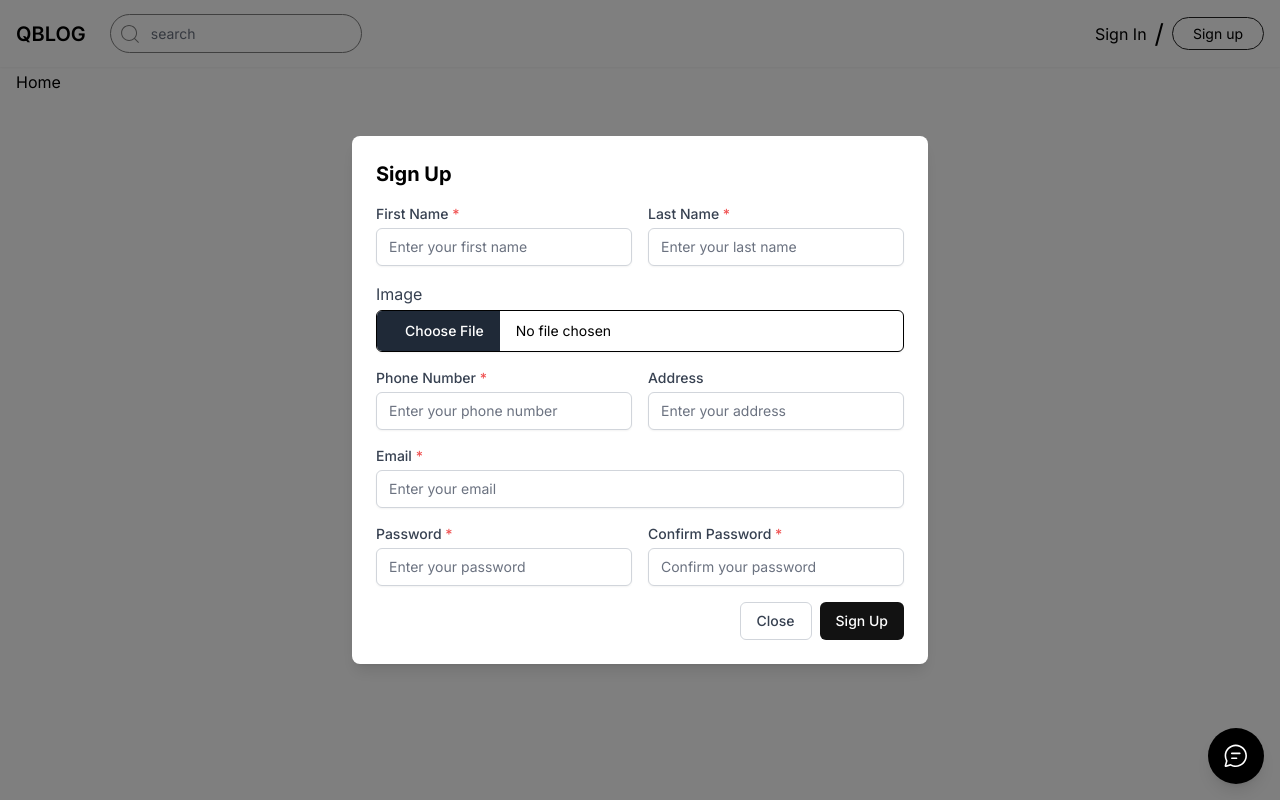
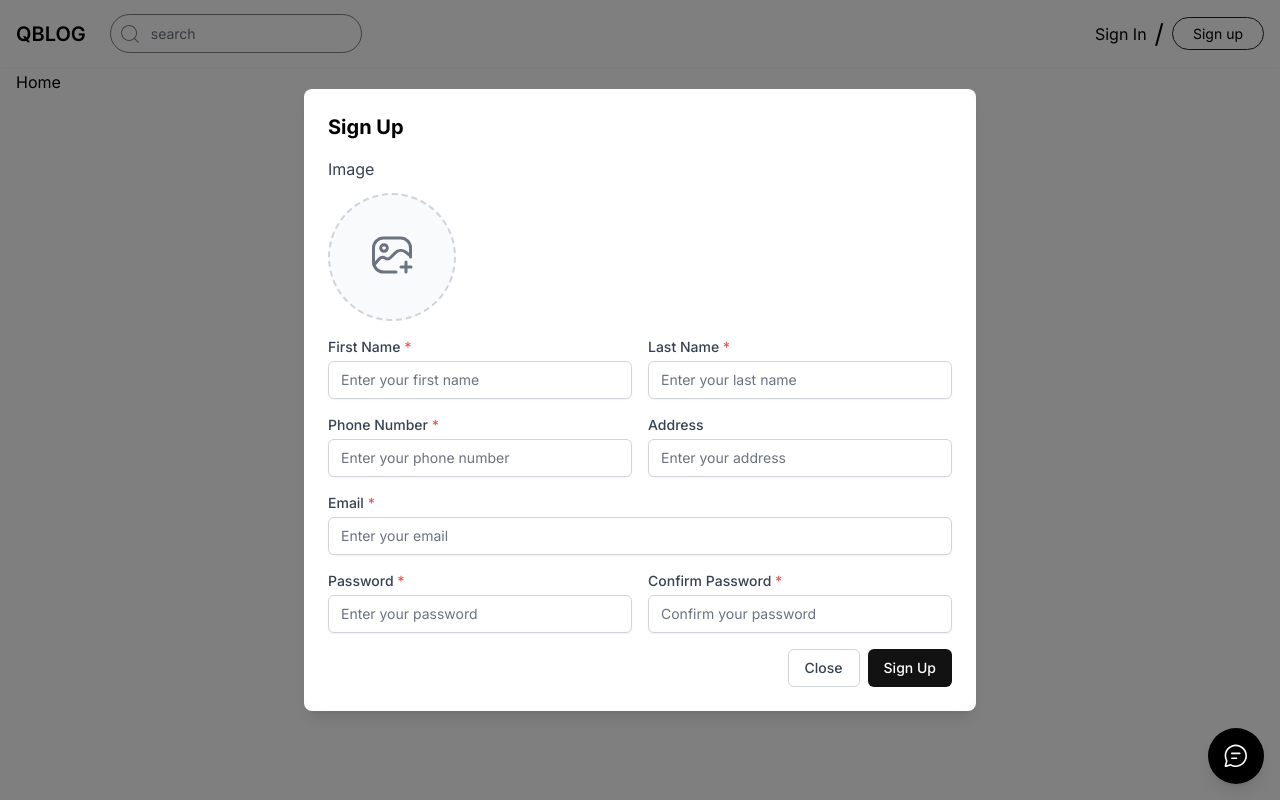
Before and after one commit to anushujan/AI-blog-website, a Next.js app in the folder frontend/: page / in a window 1280 px wide. Both pictures are taken after a click on the button "Sign up". Built offline with nearby package versions, Linux system fonts and the light colour scheme.

Commit message:
signup model image add

```diff
--- a/frontend/src/components/SignupModal.js
+++ b/frontend/src/components/SignupModal.js
@@ -155,15 +155,71 @@ const SignupModal = ({ isOpen, onClose, onSignupSuccess }) => {
 
   return (
     <div
-      className={`fixed inset-0 flex items-center justify-center ${
+      className={`fixed inset-0 flex items-center justify-center overflow-scroll  ${
         isOpen ? "" : "hidden"
       }`}
     >
       <div className="fixed inset-0 bg-black opacity-50"></div>
-      <div className="z-50 w-full max-w-xl p-6 bg-white rounded-lg shadow-lg">
+      <div className="z-50 w-full max-w-2xl p-6 bg-white rounded-lg shadow-lg mt-[140px] md:mt-0">
         <h2 className="mb-4 text-xl font-bold">Sign Up</h2>
-        <form onSubmit={handleSignup}>
-          <div className="flex w-full gap-4 mb-4">
+        <form onSubmit={handleSignup} className="">
+          <div className="mb-4">
+            <label className="block text-gray-700">Image</label>
+            <div class="flex items-start justify-start w-full mt-3">
+              <label
+                for="dropzone-file"
+                class="flex flex-col items-center justify-center h-32 w-32 border-2 border-gray-300 border-dashed rounded-full cursor-pointer bg-gray-50 dark:hover:bg-gray-800 dark:bg-gray-700 hover:bg-gray-100 dark:border-gray-600 dark:hover:border-gray-500 dark:hover:bg-gray-600"
+              >
+                <div class="flex flex-col items-center justify-center pt-5 pb-6 z-20">
+                  <svg
+                    class="w-12 h-12 mb-0 text-gray-500 dark:text-gray-400"
+                    xmlns="http://www.w3.org/2000/svg"
+                    viewBox="0 0 24 24"
+                  >
+                    <g
+                      fill="none"
+                      stroke="currentColor"
+                      stroke-linecap="round"
+                      stroke-width="1.5"
+                    >
+                      <path
+                        stroke-linejoin="round"
+                        d="M21.25 13V8.5a5 5 0 0 0-5-5h-8.5a5 5 0 0 0-5 5v7a5 5 0 0 0 5 5h6.26"
+                      />
+                      <path
+                        stroke-linejoin="round"
+                        d="m3.01 17l2.74-3.2a2.2 2.2 0 0 1 2.77-.27a2.2 2.2 0 0 0 2.77-.27l2.33-2.33a4 4 0 0 1 5.16-.43l2.47 1.91M8.01 10.17a1.66 1.66 0 1 0-.02-3.32a1.66 1.66 0 0 0 .02 3.32"
+                      />
+                      <path
+                        stroke-miterlimit="10"
+                        d="M18.994 15.5v5M16.5 18.005h5"
+                      />
+                    </g>
+                  </svg>
+                </div>
+                <input
+                  id="dropzone-file"
+                  type="file"
+                  class="hidden"
+                  accept="image/*"
+                  onChange={handleFileChange}
+                />
+                {imagePreview && (
+                  <img
+                    src={imagePreview}
+                    alt="Preview"
+                    className="absolute z-10 object-cover w-32 h-32 rounded-full shadow-sm "
+                  />
+                )}
+                {imageError && (
+                  <span className="text-red-500 text-[14px] pt-4">
+                    {imageError}
+                  </span>
+                )}
+              </label>
+            </div>
+          </div>
+          <div className="flex flex-col w-full gap-4 mb-4 md:flex-row">
             <div className="flex-1">
               <label
                 htmlFor="firstname"
@@ -209,29 +265,8 @@ const SignupModal = ({ isOpen, onClose, onSignupSuccess }) => {
               )}
             </div>
           </div>
-          <div className="mb-4">
-            <label className="block text-gray-700">Image</label>
-            <input
-              type="file"
-              accept="image/*"
-              className={`block w-full px-3 mt-1 border border-black rounded-md shadow-sm focus:outline-none focus:ring-[#121212] focus:border-[#121212] sm:text-sm `}
-              onChange={handleFileChange}
-            />
-            {imageError && (
-              <span className="text-red-500 text-[14px] pt-4">
-                {imageError}
-              </span>
-            )}
-            {imagePreview && (
-              <img
-                src={imagePreview}
-                alt="Preview"
-                className="mt-2 rounded-md shadow-sm w-full object-contain h-[250px]"
-              />
-            )}
-          </div>
 
-          <div className="flex w-full gap-4 mb-4">
+          <div className="flex flex-col w-full gap-4 mb-4 md:flex-row">
             <div className="flex-1">
               <label
                 htmlFor="phone"
@@ -301,7 +336,7 @@ const SignupModal = ({ isOpen, onClose, onSignupSuccess }) => {
             )}
           </div>
 
-          <div className="flex w-full gap-4 mb-4">
+          <div className="flex flex-col w-full gap-4 mb-4 md:flex-row">
             <div className="flex-1">
               <label
                 htmlFor="password"
```
